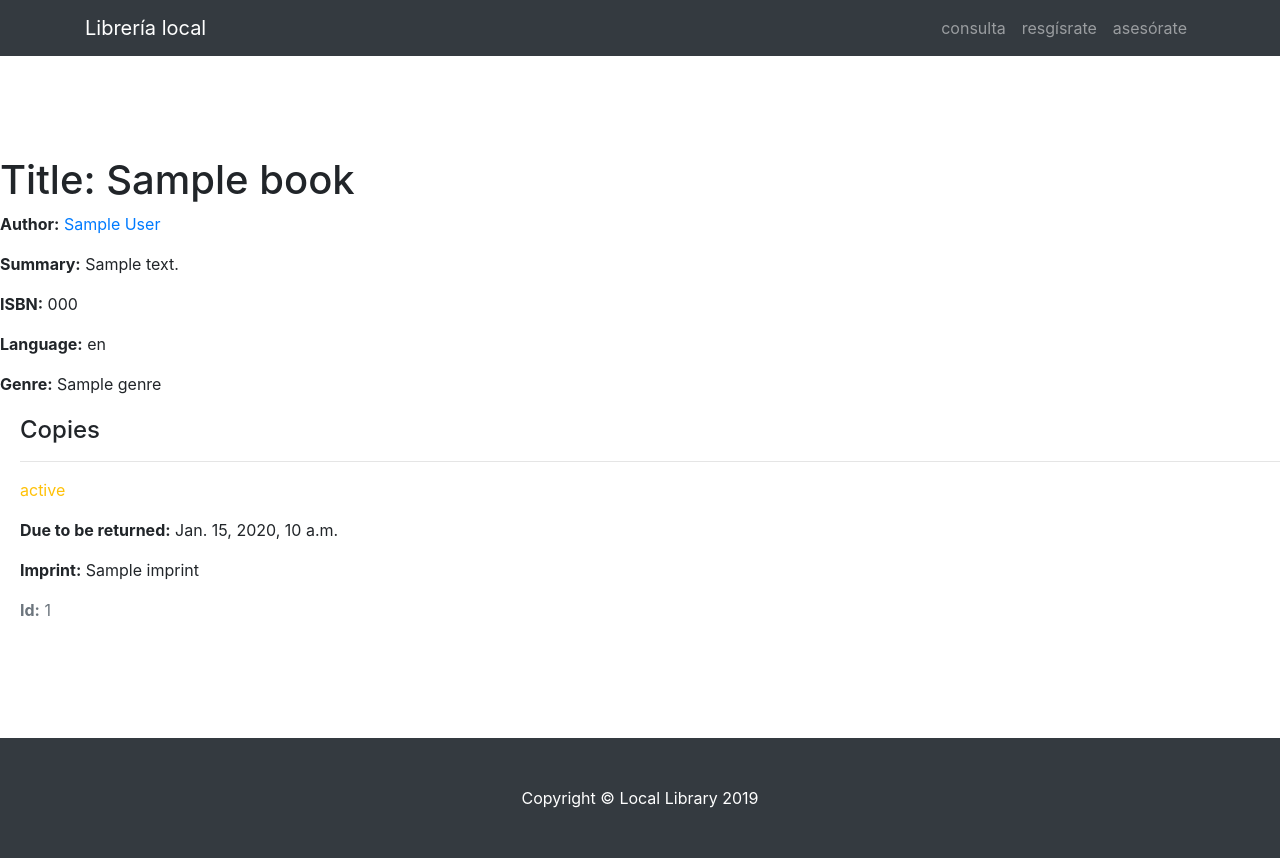
After one commit to jrco1989/library, a Django app: template catalog/templates/catalog/book_detail.html in a window 1280 px wide. The commit adds this page. Run offline with Django 3.2, Linux system fonts and the light colour scheme; the template is opened without the code that fills it: most values are stand-ins (such as "Sample title", 1, 10 or a date in 2020); some libraries are stand-ins or nearby versions.

Commit message:
creando vista generica basada en clases para el detalles de los libros -

```diff
--- a/catalog/templates/base2.html
+++ b/catalog/templates/base2.html
@@ -44,6 +44,23 @@
   <header >
    {%block header%} {%endblock%}
    {% block content %}{%endblock%}
+   {% block pagination %}
+  {% if is_paginated %}
+      <div class="pagination">
+          <span class="page-links">
+              {% if page_obj.has_previous %}
+                  <a href="{{ request.path }}?page={{ page_obj.previous_page_number }}">previous</a>
+              {% endif %}
+              <span class="page-current">
+                  Page {{ page_obj.number }} of {{ page_obj.paginator.num_pages }}.
+              </span>
+              {% if page_obj.has_next %}
+                  <a href="{{ request.path }}?page={{ page_obj.next_page_number }}">next</a>
+              {% endif %}
+          </span>
+      </div>
+  {% endif %}
+{% endblock %}
   </header>
 
 
--- /dev/null
+++ b/catalog/templates/catalog/book_detail.html
@@ -0,0 +1,24 @@
+{%extends "base2.html"%}
+
+{% block content %}
+
+  <h1>Title: {{ book.title }}</h1>
+
+  <p><strong>Author:</strong> <a href="">{{ book.author }}</a></p>
+  <p><strong>Summary:</strong> {{ book.summary }}</p>
+  <p><strong>ISBN:</strong> {{ book.isbn }}</p>
+  <p><strong>Language:</strong> {{ book.language }}</p>
+  <p><strong>Genre:</strong> {% for genre in book.genre.all %} {{ genre }}{% if not forloop.last %}, {% endif %}{% endfor %}</p>
+
+  <div style="margin-left:20px;margin-top:20px">
+    <h4>Copies</h4>
+
+    {% for copy in book.bookinstance_set.all %}<!-- Este método es "automágicamente" creado por Django para devolver el conjunto de registros -->
+    <hr>
+    <p class="{% if copy.status == 'a' %}text-success{% elif copy.status == 'm' %}text-danger{% else %}text-warning{% endif %}">{{ copy.get_status_display }}</p>
+    {% if copy.status != 'a' %}<p><strong>Due to be returned:</strong> {{copy.due_back}}</p>{% endif %}
+    <p><strong>Imprint:</strong> {{copy.imprint}}</p>
+    <p class="text-muted"><strong>Id:</strong> {{copy.id}}</p>
+    {% endfor %}
+  </div>
+{% endblock %}
--- a/catalog/urls.py
+++ b/catalog/urls.py
@@ -6,6 +6,7 @@ from . import views
 
 urlpatterns = [
     path('', views.index, name='index'),
-    path('books/', views.BookListView.as_view(), name='books')
+    path('books/', views.BookListView.as_view(), name='books'),
+    path ('books_details/<int:pk>', views.BookDetailView.as_view(), name='book-detail'),
 
 ]
```
Also changed, not shown: catalog/templates/catalog/book_list.html (+15 -4 lines), catalog/views.py (+19 -3 lines).
